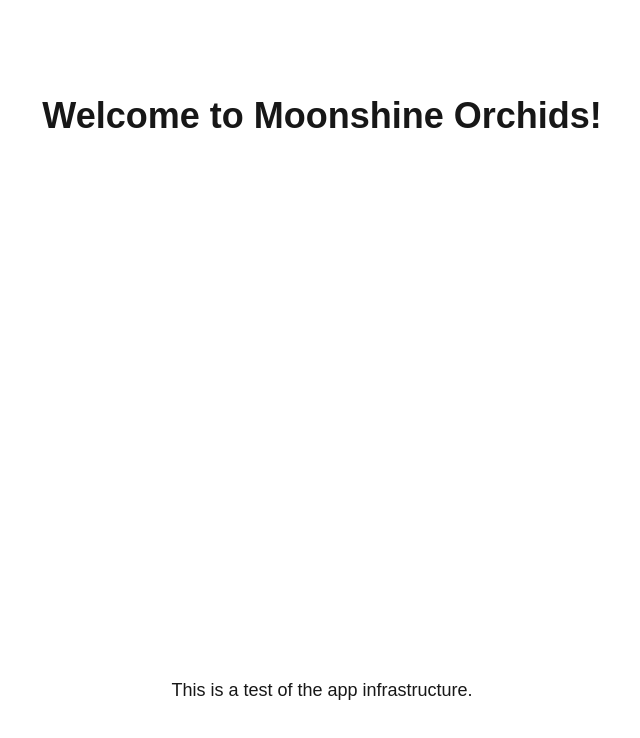
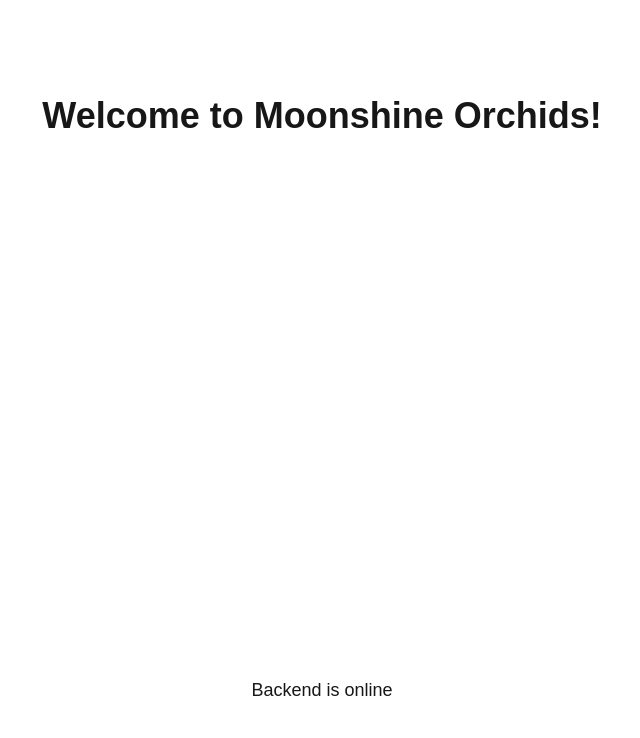
Before and after one commit to gaborposz/moonshine-orchids, a Next.js app: page / in a window 1280 px wide. Shown: the top 738 px of the page, without its empty margins (318-958 px from the left). Built offline with nearby package versions, Linux system fonts and the light colour scheme.

Commit message:
Dummy backend was added

```diff
--- /dev/null
+++ b/app/api/healthcheck/route.ts
@@ -0,0 +1,7 @@
+"use server"
+
+import { NextResponse } from 'next/server';
+
+export async function GET() {
+  return NextResponse.json(true);
+}
--- a/app/page.tsx
+++ b/app/page.tsx
@@ -1,14 +1,29 @@
-import Image from "next/image";
+"use client";
+
+import { useEffect, useState } from "react";
 
 export default function Home() {
+  const [backendStatus, setBackendStatus] = useState<string>("Checking backend...");
+
+  useEffect(() => {
+    fetch("/api/healthcheck")
+      .then((res) => res.json())
+      .then((data) => {
+        if (data === true) {
+          setBackendStatus("Backend is online");
+        } else {
+          setBackendStatus("Backend error");
+        }
+      })
+      .catch(() => {
+        setBackendStatus("Backend is offline");
+      });
+  }, []);
+
   return (
-    <html>
-      <body>
-        <main className="flex min-h-screen flex-col items-center justify-between p-24">
-          <h1 className="text-4xl font-bold">Welcome to Moonshine Orchids!</h1>
-          <p className="mt-4 text-lg">This is a test of the app infrastructure.</p>
-        </main>
-      </body>
-    </html>
+    <main className="flex min-h-screen flex-col items-center justify-between p-24">
+      <h1 className="text-4xl font-bold">Welcome to Moonshine Orchids!</h1>
+      <p className="mt-4 text-lg">{backendStatus}</p>
+    </main>
   );
 }
```
